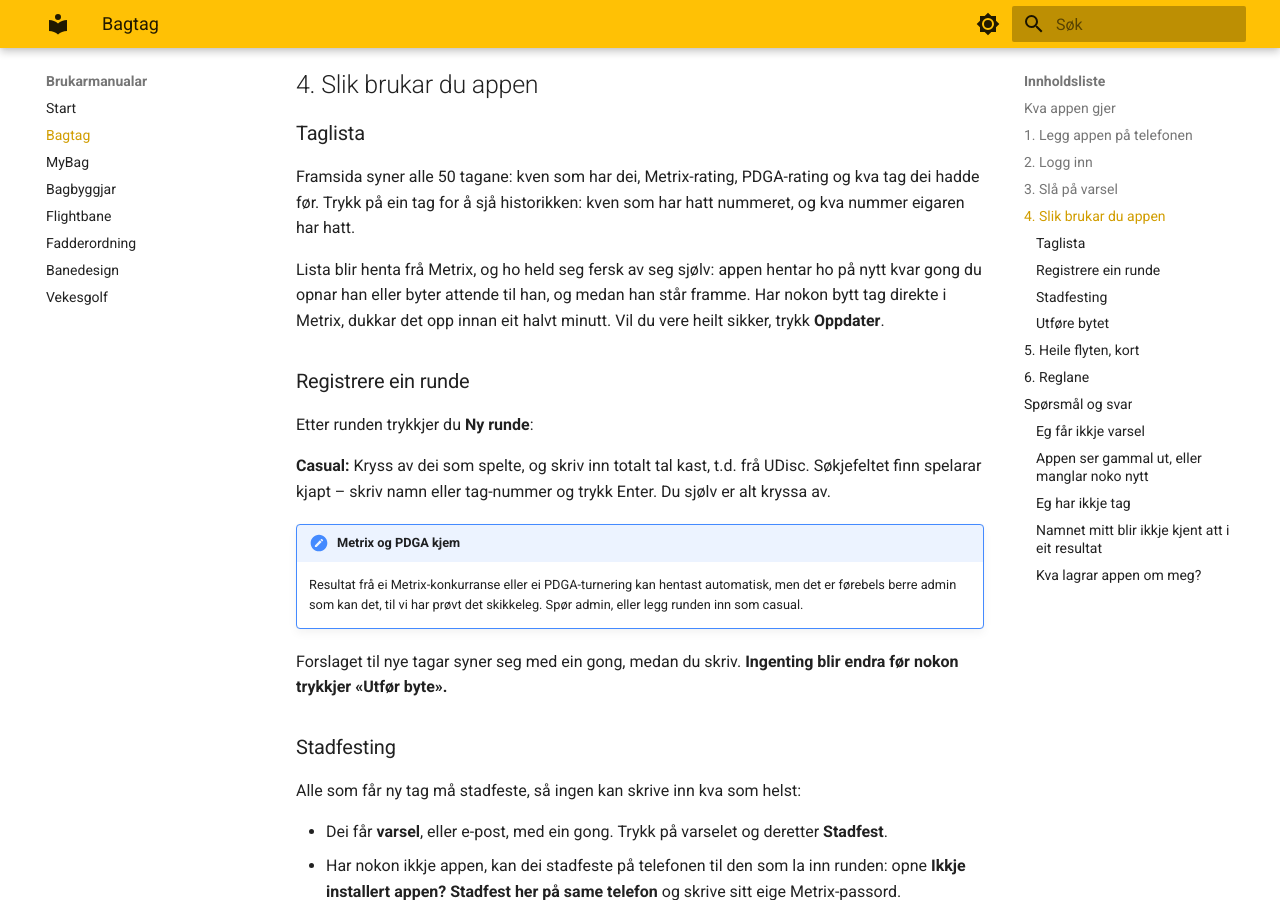
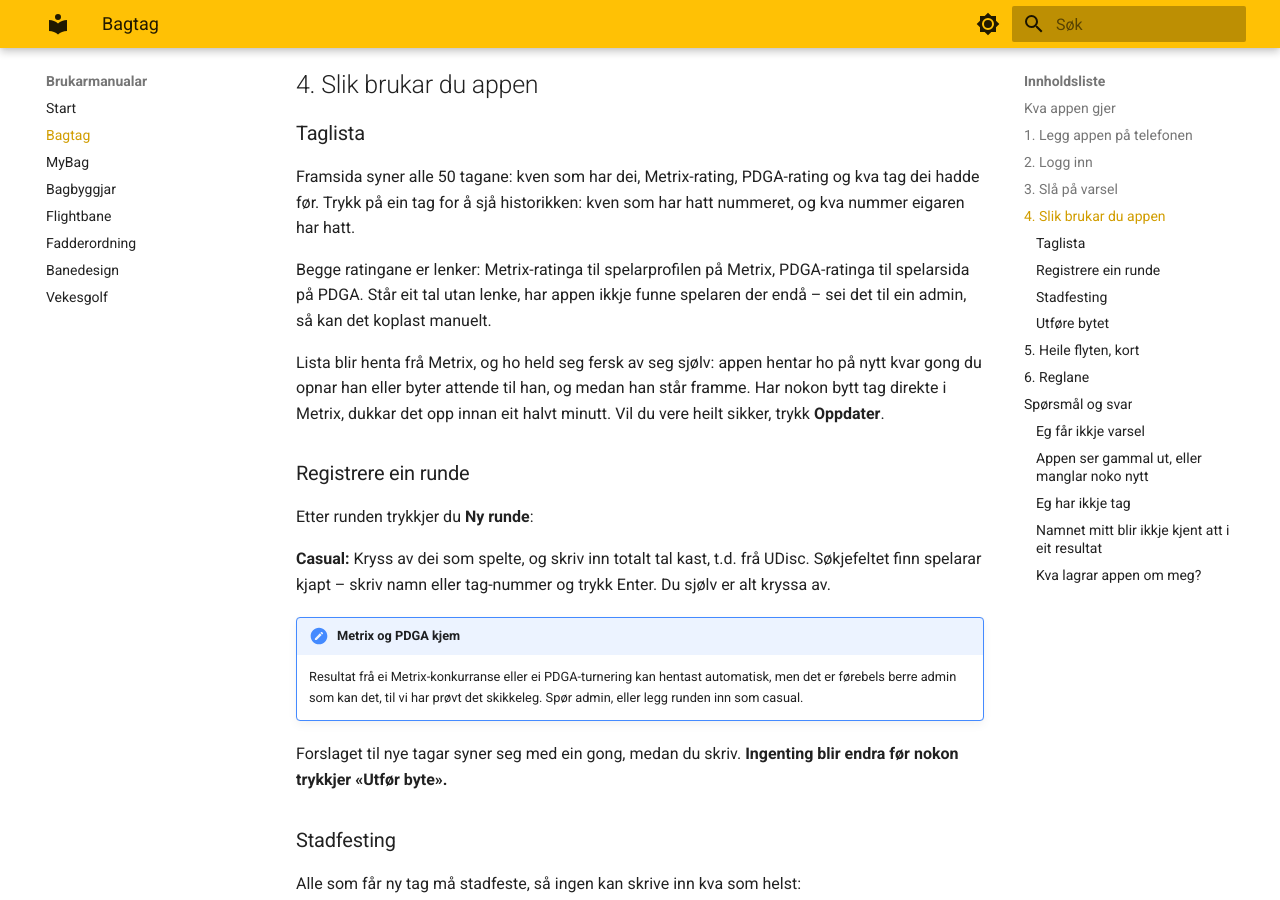
Before and after one commit to hanses89/manuals, an MkDocs documentation site: the page built from docs/bagtag.md, in a window 1280 px wide and 900 px high, scrolled down 1717 px. Built offline with MkDocs 1.6.1 and Material for MkDocs 9.7.7, drawn with Linux system fonts in a browser that asks for light colours.

Commit message:
manual: sync from bagtag.kvamdgs.no @ 09906d155cb20b0246d4ef27dfaa122944bc84c5

```diff
--- a/docs/bagtag.md
+++ b/docs/bagtag.md
@@ -86,6 +86,10 @@ Framsida syner alle 50 tagane: kven som har dei, Metrix-rating, PDGA-rating og
 kva tag dei hadde før. Trykk på ein tag for å sjå historikken: kven som har hatt
 nummeret, og kva nummer eigaren har hatt.
 
+Begge ratingane er lenker: Metrix-ratinga til spelarprofilen på Metrix,
+PDGA-ratinga til spelarsida på PDGA. Står eit tal utan lenke, har appen ikkje
+funne spelaren der endå – sei det til ein admin, så kan det koplast manuelt.
+
 Lista blir henta frå Metrix, og ho held seg fersk av seg sjølv: appen hentar ho
 på nytt kvar gong du opnar han eller byter attende til han, og medan han står
 framme. Har nokon bytt tag direkte i Metrix, dukkar det opp innan eit halvt
```
